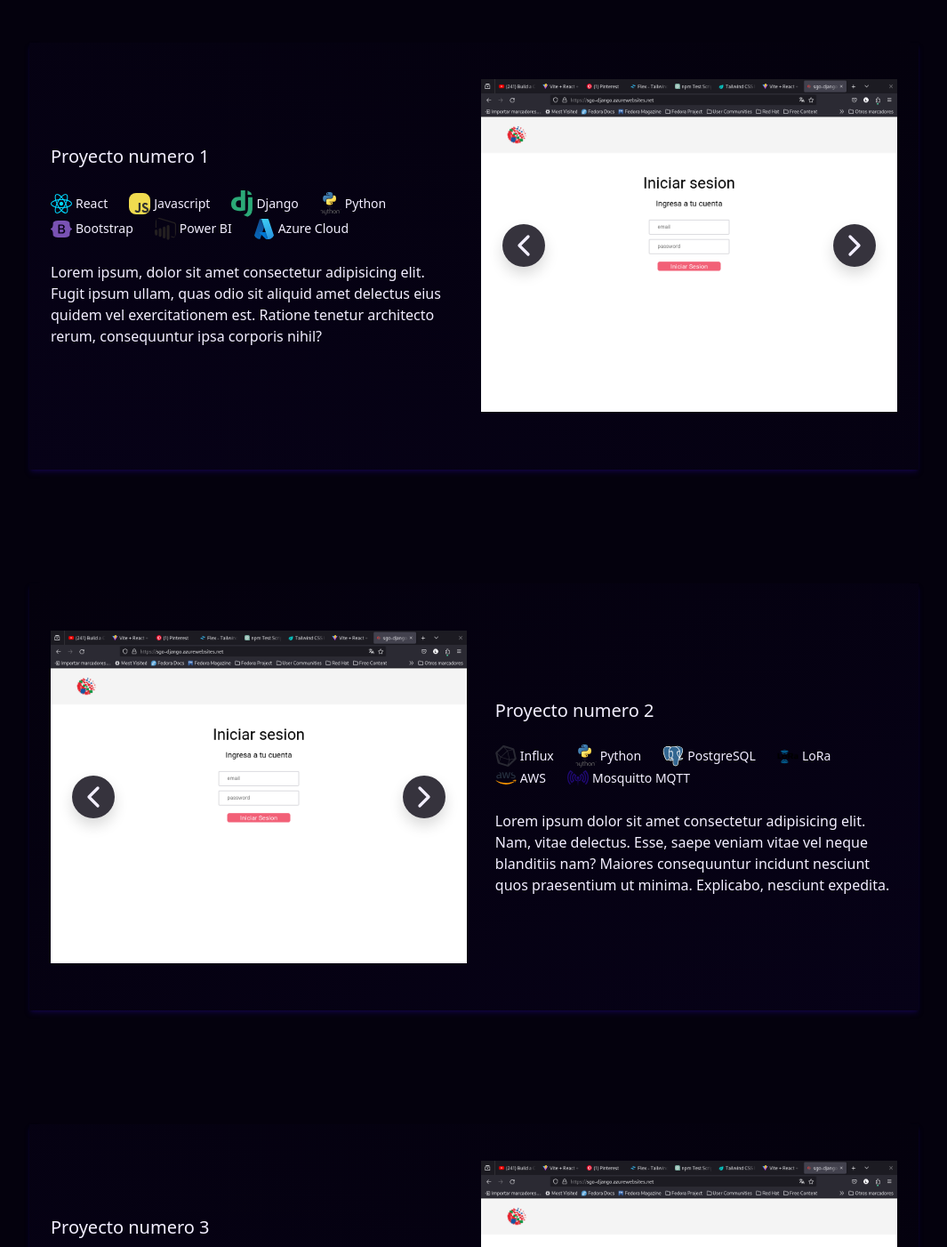
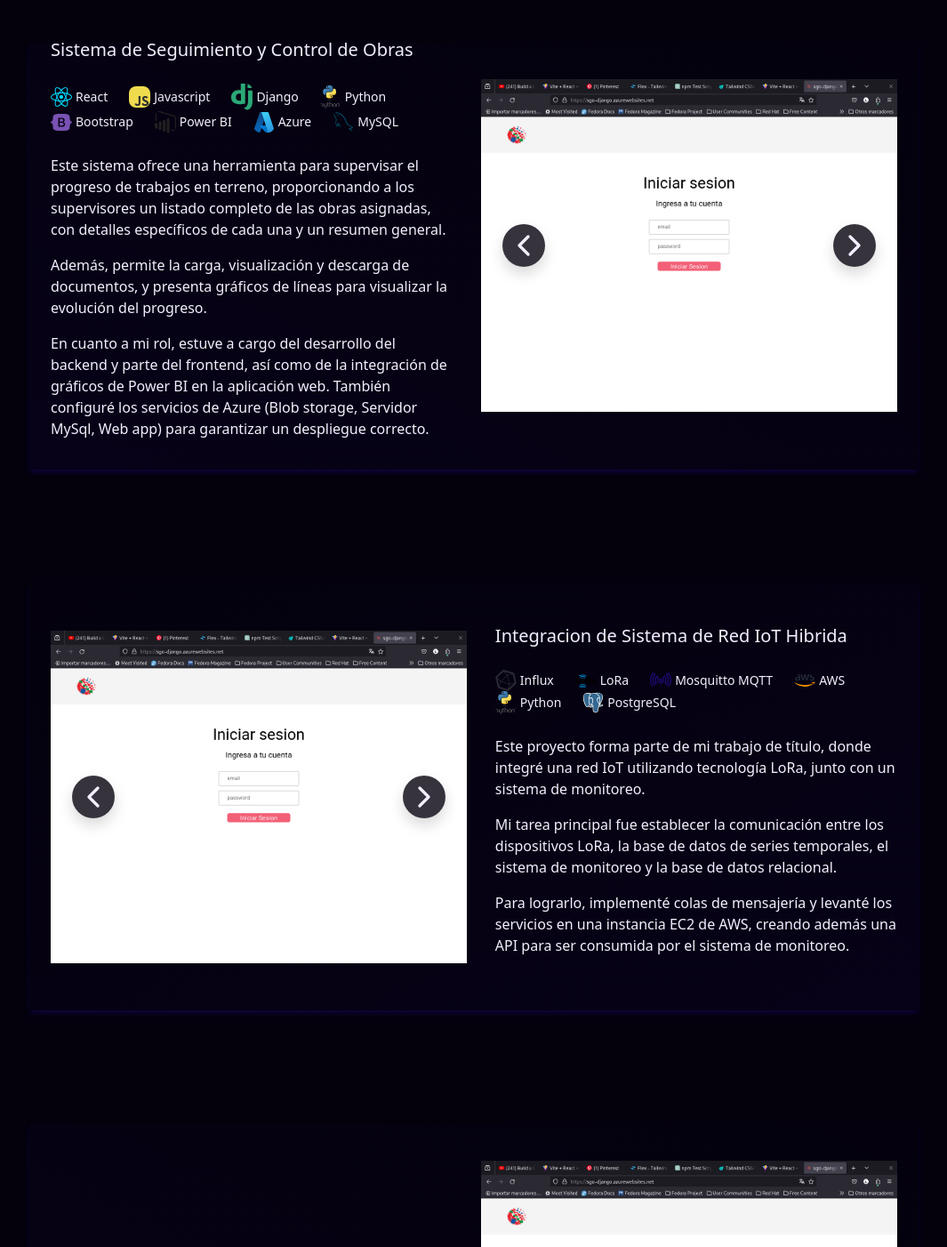
Before and after one commit to optic4l/portafolio, a React (Vite) app: page / in a window 1280 px wide. Shown: the part 1270-2672 px from the top of the page at 89% size, without its empty margins (107-1172 px from the left). Built offline with nearby package versions, Linux system fonts and the light colour scheme.

Commit message:
actulizando contenido

```diff
--- a/index.html
+++ b/index.html
@@ -1,4 +1,4 @@
-<!DOCTYPE html>
+<!doctype html>
 <html lang="en">
   <head>
     <meta charset="UTF-8" />
@@ -10,7 +10,7 @@
       crossorigin="anonymous"
     />
     <meta name="viewport" content="width=device-width, initial-scale=1.0" />
-    <title>Vite + React + TS</title>
+    <title>Lucas Droguett</title>
   </head>
   <body>
     <div id="root"></div>
--- a/package.json
+++ b/package.json
@@ -13,11 +13,13 @@
   "dependencies": {
     "classnames": "^2.5.1",
     "react": "^18.2.0",
+    "react-copy-to-clipboard": "^5.1.0",
     "react-dom": "^18.2.0",
     "react-feather": "^2.0.10"
   },
   "devDependencies": {
     "@types/react": "^18.2.66",
+    "@types/react-copy-to-clipboard": "^5.0.7",
     "@types/react-dom": "^18.2.22",
     "@typescript-eslint/eslint-plugin": "^7.2.0",
     "@typescript-eslint/parser": "^7.2.0",
--- a/src/components/ui/ProjectCard/ProjectCard.tsx
+++ b/src/components/ui/ProjectCard/ProjectCard.tsx
@@ -1,6 +1,7 @@
 import Carousel from "./Carousel";
 import TechList from "./TechList";
 
+import { ReactElement } from "react";
 import img1 from "../../../../public/assets/project1/carousel/img1.png";
 import img2 from "../../../../public/assets/project1/carousel/img2.png";
 import img3 from "../../../../public/assets/project1/carousel/img3.png";
@@ -21,7 +22,7 @@ const ProjectCard = ({
 }: {
   nombre: string;
   techs: Tech[];
-  children: string;
+  children: ReactElement | string;
   variant: string;
 }) => {
   let classContainer =
--- a/src/containers/Hero.tsx
+++ b/src/containers/Hero.tsx
@@ -1,7 +1,21 @@
 import coding from "../assets/Handcoding-bro.svg";
 import gitLogo from "../assets/github-icon-2.svg";
 import linkedin from "../assets/linkedin-icon-2.svg";
+
+import { CopyToClipboard } from "react-copy-to-clipboard";
+
+import { useState } from "react";
+import cv from "../assets/Doc/CV-DroguettLucas-2.pdf";
+
 const Hero = () => {
+  const [copied, setCopied] = useState(false);
+
+  const handleCopy = () => {
+    setCopied(true);
+    setTimeout(() => {
+      setCopied(false);
+    }, 2000);
+  };
   return (
     <div
       id="home"
@@ -19,9 +33,11 @@ const Hero = () => {
           </strong>
         </p>
         <div className="flex justify-between pt-4">
+          <a href={cv} target="_blank">
             <button className=" h-12 w-24 self-center rounded-xl border-2 border-jaguar-50  text-jaguar-50 hover:border-jaguar-400 hover:text-jaguar-400">
               Ver CV
             </button>
+          </a>
           <div className="flex justify-start gap-3 py-3">
             <a
               className=" h-10 w-10 rounded-sm  transition delay-150  duration-300 ease-in-out hover:scale-110"
@@ -37,14 +53,19 @@ const Hero = () => {
             >
               <img src={linkedin} />
             </a>
-            <a className=" h-10 w-10 rounded-sm transition delay-150 duration-300 ease-in-out hover:scale-110 ">
+            <CopyToClipboard onCopy={handleCopy} text="droguett.lcs@gmail.com">
+              <span className="group h-10 w-10 rounded-sm transition delay-150 duration-300 ease-in-out hover:scale-110 hover:cursor-pointer ">
                 <svg xmlns="http://www.w3.org/2000/svg" viewBox="0 0 512 512">
                   <path
                     className="fill-jaguar-50 stroke-jaguar-50 text-jaguar-50"
                     d="M64 112c-8.8 0-16 7.2-16 16v22.1L220.5 291.7c20.7 17 50.4 17 71.1 0L464 150.1V128c0-8.8-7.2-16-16-16H64zM48 212.2V384c0 8.8 7.2 16 16 16H448c8.8 0 16-7.2 16-16V212.2L322 328.8c-38.4 31.5-93.7 31.5-132 0L48 212.2zM0 128C0 92.7 28.7 64 64 64H448c35.3 0 64 28.7 64 64V384c0 35.3-28.7 64-64 64H64c-35.3 0-64-28.7-64-64V128z"
                   />
                 </svg>{" "}
-            </a>
+                <span className="bg-gray-50 text-gray-600 ring-gray-500/10 hidden  items-center rounded-md px-2 py-1 text-xs font-medium ring-1 ring-inset group-hover:inline-flex">
+                  {copied ? "¡Copiado!" : "droguett.lcs@gmail.com"}
+                </span>
+              </span>
+            </CopyToClipboard>
           </div>
         </div>
       </div>
--- a/src/containers/Projects.tsx
+++ b/src/containers/Projects.tsx
@@ -1,5 +1,5 @@
 import ProjectCard from "../components/ui/ProjectCard/ProjectCard";
-import { project1, project2 } from "../data/projects.ts";
+import { project1, project2, project3 } from "../data/projects.ts";
 const Projects = () => {
   return (
     <div id="projects" className="container flex  h-auto flex-col gap-5 pt-20">
@@ -8,23 +8,73 @@ const Projects = () => {
           <h1 className="text-3xl">Proyectos</h1>
         </div>
       </div>
-      <ProjectCard nombre="Proyecto numero 1" techs={project1} variant="start">
-        Lorem ipsum, dolor sit amet consectetur adipisicing elit. Fugit ipsum
-        ullam, quas odio sit aliquid amet delectus eius quidem vel
-        exercitationem est. Ratione tenetur architecto rerum, consequuntur ipsa
-        corporis nihil?
+      <ProjectCard
+        nombre="Sistema de Seguimiento y Control de Obras"
+        techs={project1}
+        variant="start"
+      >
+        <>
+          <p className="pb-3">
+            Este sistema ofrece una herramienta para supervisar el progreso de
+            trabajos en terreno, proporcionando a los supervisores un listado
+            completo de las obras asignadas, con detalles específicos de cada
+            una y un resumen general.
+          </p>
+          <p className="pb-3">
+            Además, permite la carga, visualización y descarga de documentos, y
+            presenta gráficos de líneas para visualizar la evolución del
+            progreso.
+          </p>
+          <p className="pb-3">
+            En cuanto a mi rol, estuve a cargo del desarrollo del backend y
+            parte del frontend, así como de la integración de gráficos de Power
+            BI en la aplicación web. También configuré los servicios de Azure
+            (Blob storage, Servidor MySql, Web app) para garantizar un
+            despliegue correcto.
+          </p>
+        </>
       </ProjectCard>
-      <ProjectCard nombre="Proyecto numero 2" techs={project2} variant="end">
-        Lorem ipsum dolor sit amet consectetur adipisicing elit. Nam, vitae
-        delectus. Esse, saepe veniam vitae vel neque blanditiis nam? Maiores
-        consequuntur incidunt nesciunt quos praesentium ut minima. Explicabo,
-        nesciunt expedita.
+      <ProjectCard
+        nombre="Integracion de Sistema de Red IoT Hibrida"
+        techs={project2}
+        variant="end"
+      >
+        <>
+          <p className="pb-3">
+            Este proyecto forma parte de mi trabajo de título, donde integré una
+            red IoT utilizando tecnología LoRa, junto con un sistema de
+            monitoreo.
+          </p>
+          <p className="pb-3">
+            Mi tarea principal fue establecer la comunicación entre los
+            dispositivos LoRa, la base de datos de series temporales, el sistema
+            de monitoreo y la base de datos relacional.
+          </p>
+          <p className="pb-3">
+            Para lograrlo, implementé colas de mensajería y levanté los
+            servicios en una instancia EC2 de AWS, creando además una API para
+            ser consumida por el sistema de monitoreo.
+          </p>
+        </>
       </ProjectCard>
-      <ProjectCard nombre="Proyecto numero 3" techs={project1} variant="start">
-        Lorem ipsum dolor, sit amet consectetur adipisicing elit. Magni,
-        officiis. Praesentium nesciunt voluptas libero ratione, pariatur
-        incidunt sunt porro maxime numquam fugit sint est! Temporibus
-        necessitatibus porro delectus maiores obcaecati?
+      <ProjectCard
+        nombre="Sitio Web LightGreen.cl"
+        techs={project3}
+        variant="start"
+      >
+        <>
+          <p className="pb-3">
+            Sitio web para la empresa de luminarias Ligthgreen. Creado con
+            Wordpress
+          </p>
+          <a
+            className="text-jaguar-300 hover:text-jaguar-500"
+            href="https://lightgreen.cl"
+            target="_blank"
+          >
+            Visitar sitio web
+          </a>
+        </>
       </ProjectCard>
     </div>
   );
--- a/src/data/projects.ts
+++ b/src/data/projects.ts
@@ -1,18 +1,21 @@
 //////////// PROJECT1///////////////////////
-import djangoLogo from "../../public/assets/languages/backstack/django.svg";
-import pythonLogo from "../../public/assets/languages/backstack/python-4.svg";
-import jsLogo from "../../public/assets/languages/frontstack/logo-javascript.svg";
-import reactLogo from "../../public/assets/languages/frontstack/react.svg";
-import azureLogo from "../../public/assets/others/azure-2.svg";
-import bootstrapLogo from "../../public/assets/project1/techs/bootstrap-5-1.svg";
-import pbiLogo from "../../public/assets/project1/techs/power-bi.svg";
+import djangoLogo from "/assets/languages/backstack/django.svg";
+import pythonLogo from "/assets/languages/backstack/python-4.svg";
+import mysqlLogo from "/assets/languages/bddstack/mysql-6.svg";
+import jsLogo from "/assets/languages/frontstack/logo-javascript.svg";
+import reactLogo from "/assets/languages/frontstack/react.svg";
+import azureLogo from "/assets/others/azure-2.svg";
+import bootstrapLogo from "/assets/project1/techs/bootstrap-5-1.svg";
+import pbiLogo from "/assets/project1/techs/power-bi.svg";
 
 /////////PROJECT2
-import postgreLogo from "../../public/assets/languages/bddstack/postgresql.svg";
-import awsLogo from "../../public/assets/others/aws-2.svg";
-import influxLogo from "../../public/assets/project2/influxdb-svgrepo-com.svg";
+import postgreLogo from "/assets/languages/bddstack/postgresql.svg";
+import awsLogo from "/assets/others/aws-2.svg";
 import mosquittoLogo from "/assets/project2/eclipsemosquitto-svgrepo-com.svg";
+import influxLogo from "/assets/project2/influxdb-svgrepo-com.svg";
 import loraLogo from "/assets/project2/iot-lora-alliance-logo.svg.png";
+
+////////PROJECT 3
 
 export const project1 = [
   {
@@ -40,8 +43,12 @@ export const project1 = [
     imagen: pbiLogo,
   },
   {
-    nombre: "Azure Cloud",
+    nombre: "Azure",
     imagen: azureLogo,
+  },
+  {
+    nombre: "MySQL",
+    imagen: mysqlLogo,
   },
 ];
 
@@ -51,6 +58,18 @@ export const project2 = [
     imagen: influxLogo,
   },
   {
+    nombre: "LoRa",
+    imagen: loraLogo,
+  },
+  {
+    nombre: "Mosquitto MQTT",
+    imagen: mosquittoLogo,
+  },
+  {
+    nombre: "AWS",
+    imagen: awsLogo,
+  },
+  {
     nombre: "Python",
     imagen: pythonLogo,
   },
@@ -58,16 +77,11 @@ export const project2 = [
     nombre: "PostgreSQL",
     imagen: postgreLogo,
   },
+];
+
+export const project3 = [
   {
-    nombre: "LoRa",
-    imagen: loraLogo,
-  },
-  {
-    nombre: "AWS",
-    imagen: awsLogo,
-  },
-  {
-    nombre: "Mosquitto MQTT",
-    imagen: mosquittoLogo,
+    nombre: "Wordpress",
+    imagen: influxLogo,
   },
 ];
```
Also changed, not shown: src/components/TechStack.tsx (+15 -15 lines), 2 other files (tests, documents, lock files or other folders). Lines whose indentation alone changed are shown as unchanged.
